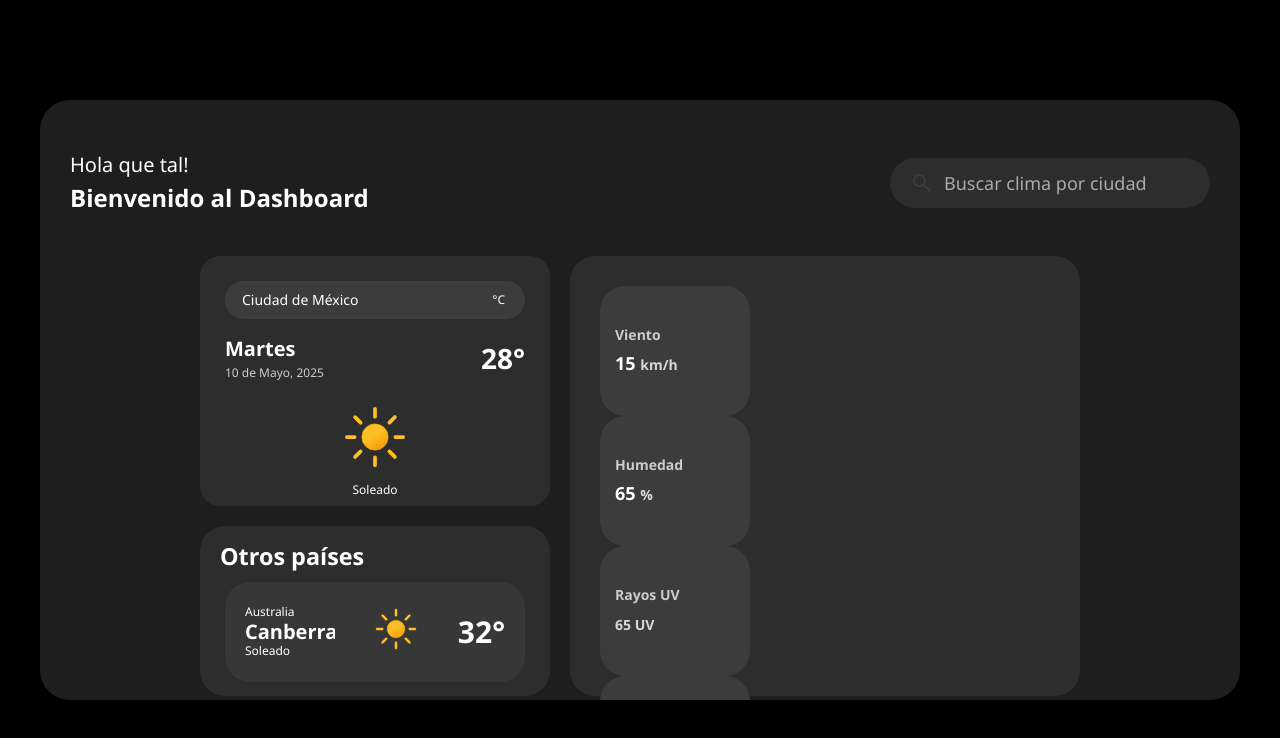
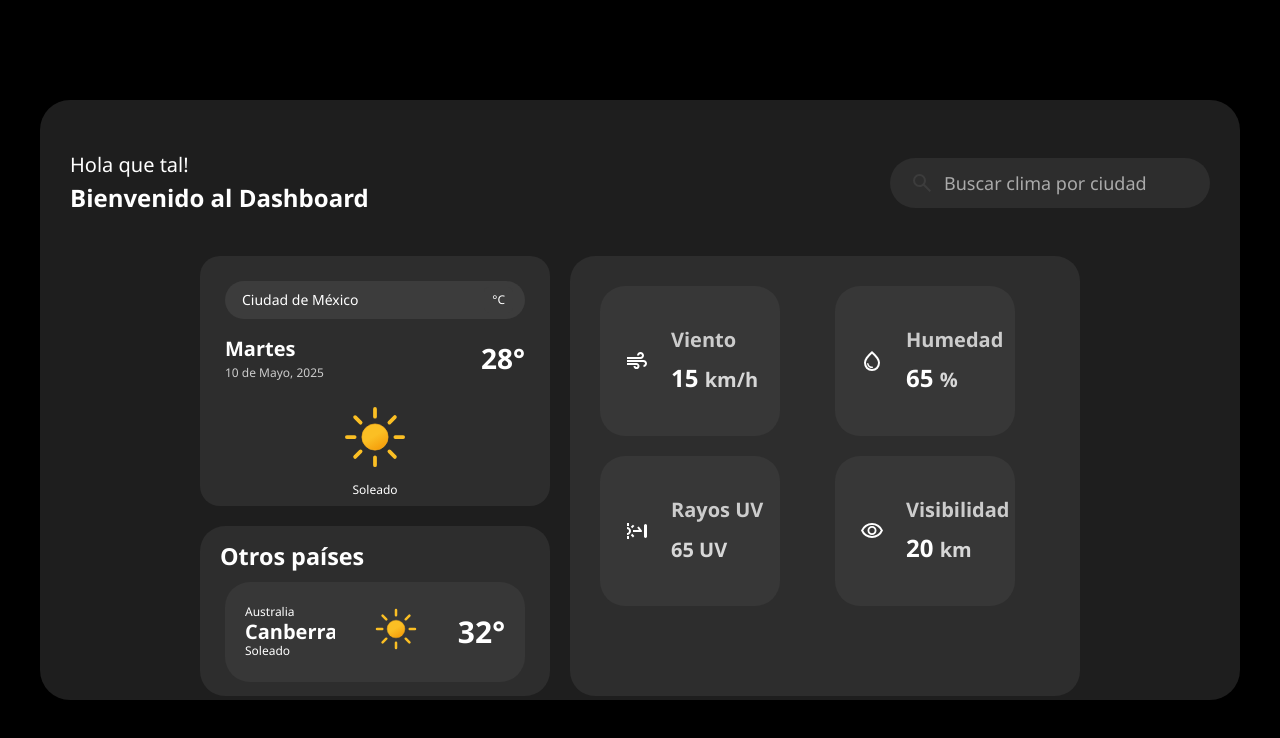
Before and after one commit to RodEsB/Dashboard-Weather, a React (Vite) app: page / in a window 1280 px wide. Shown: the top 738 px of the page. Built offline with nearby package versions, Linux system fonts and the light colour scheme.

Commit message:
Implementando los componentes amanecer y atardecer

```diff
--- a/src/Components/WeatherCards/HumidityCard.tsx
+++ b/src/Components/WeatherCards/HumidityCard.tsx
@@ -1,9 +1,11 @@
 // src/components/WeatherCards/HumidityCard.tsx
 import WeatherDataCard from './WeatherDataCard';
+import windIcon from '/src/assets/water_drop_icon.svg';
 
 const HumidityCard = ({ value }: { value: number }) => {
   return (
     <WeatherDataCard
+      icon={<img src={windIcon} className="water_drop_icon" alt="Ícono de humedad" />}
       title="Humedad"
       value={value}
       unit="%"
--- a/src/Components/WeatherCards/UVCard.tsx
+++ b/src/Components/WeatherCards/UVCard.tsx
@@ -1,4 +1,5 @@
 import WeatherDataCard from './WeatherDataCard';
+import windIcon from '/src/assets/uv_icon.svg';
 
 interface UVCardProps {
   unit?: string;
@@ -7,8 +8,9 @@ interface UVCardProps {
 const UVCard = ({ unit = 'UV' }: UVCardProps) => {
   return (
     <WeatherDataCard
-      title="Rayos UV"
-      unit={unit}
+        icon={<img src={windIcon} className="uv-icon" alt="Ícono de uv" />}
+        title="Rayos UV"
+        unit={unit}
     />
   );
 };
--- a/src/Components/WeatherCards/VisibilityCard.tsx
+++ b/src/Components/WeatherCards/VisibilityCard.tsx
@@ -1,4 +1,5 @@
 import WeatherDataCard from './WeatherDataCard';
+import windIcon from '/src/assets/visibility_icon.svg';
 
 interface VisibilityCardProps {
   speed: number;
@@ -8,9 +9,10 @@ interface VisibilityCardProps {
 const VisibilityCard = ({ speed, unit = 'km' }: VisibilityCardProps) => {
   return (
     <WeatherDataCard
-      title="Visibilidad"
-      value={speed}
-      unit={unit}
+        icon={<img src={windIcon} className="visibility_icon" alt="Ícono de visibilidad" />}
+        title="Visibilidad"
+        value={speed}
+        unit={unit}
     />
   );
 };
--- a/src/Components/WeatherCards/WeatherDataCard.css
+++ b/src/Components/WeatherCards/WeatherDataCard.css
@@ -1,16 +1,15 @@
 .weather-data-card {
-    background-color: #3c3c3c;
+    background-color: #373737;
     border-radius: 25px;
     padding: 15px;
-    width: 120px;
-    height: 100px;
+    width: 150px;
+    height: 120px;
     display: flex;
     align-items: center;
     gap: 12px;
   }
 
   .icon-container {
-    background-color: #2d2d2d;
     padding: 10px;
     border-radius: 50%;
     display: grid;
@@ -19,17 +18,17 @@
 
   .data-content h4 {
     margin: 0;
-    font-size: 14px;
+    font-size: 20px;
     color: #ccc;
   }
 
   .data-content p {
     margin: 5px 0 0;
-    font-size: 18px;
+    font-size: 24px;
     font-weight: bold;
   }
 
   .data-content span {
-    font-size: 14px;
+    font-size: 20px;
     opacity: 0.8;
   }
--- a/src/Components/WeatherCards/WeatherDataCard.tsx
+++ b/src/Components/WeatherCards/WeatherDataCard.tsx
@@ -1,14 +1,19 @@
+import React from 'react';
 import './WeatherDataCard.css';
 
 interface WeatherDataCardProps {
+  icon: React.ReactNode;
   title: string;
   value?: string | number;
   unit?: string;
 }
 
-const WeatherDataCard = ({ title, value, unit }: WeatherDataCardProps) => {
+const WeatherDataCard = ({ icon, title, value, unit }: WeatherDataCardProps) => {
   return (
     <div className="weather-data-card">
+      <div className="icon-container">
+        {icon} {/* Aquí se renderiza el ícono */}
+      </div>
       <div className="data-content">
         <h4>{title}</h4>
         <p>
--- a/src/Components/WeatherCards/WindSpeedCard.tsx
+++ b/src/Components/WeatherCards/WindSpeedCard.tsx
@@ -1,5 +1,6 @@
 // src/components/WeatherCards/WindSpeedCard.tsx
 import WeatherDataCard from './WeatherDataCard';
+import windIcon from '/src/assets/air_icon.svg'; // Importa tu SVG
 
 interface WindSpeedCardProps {
   speed: number;
@@ -9,6 +10,7 @@ interface WindSpeedCardProps {
 const WindSpeedCard = ({ speed, unit = 'km/h' }: WindSpeedCardProps) => {
   return (
     <WeatherDataCard
+      icon={<img src={windIcon} className="air-icon" alt="Ícono de viento" />}
       title="Viento"
       value={speed}
       unit={unit}
--- a/src/Components/WeatherContainer.css
+++ b/src/Components/WeatherContainer.css
@@ -4,10 +4,16 @@
     border-radius: 25px;
     padding: 30px;
     width: 450px;
-    height: 380px; /* Permite que crezca dentro del contenedor padre */
+    height: 380px;
     color: white;
     display: flex;
     flex-direction: column;
     gap: 20px;
 
   }
+
+  .weather-data-container {
+    display: grid;
+    grid-template-columns: repeat(2, 1fr);
+    gap: 20px;
+  }
```
Also changed, not shown: src/Components/WeatherCards/SunriseCard.tsx (added), src/Components/WeatherCards/SunsetCard.tsx (added).
